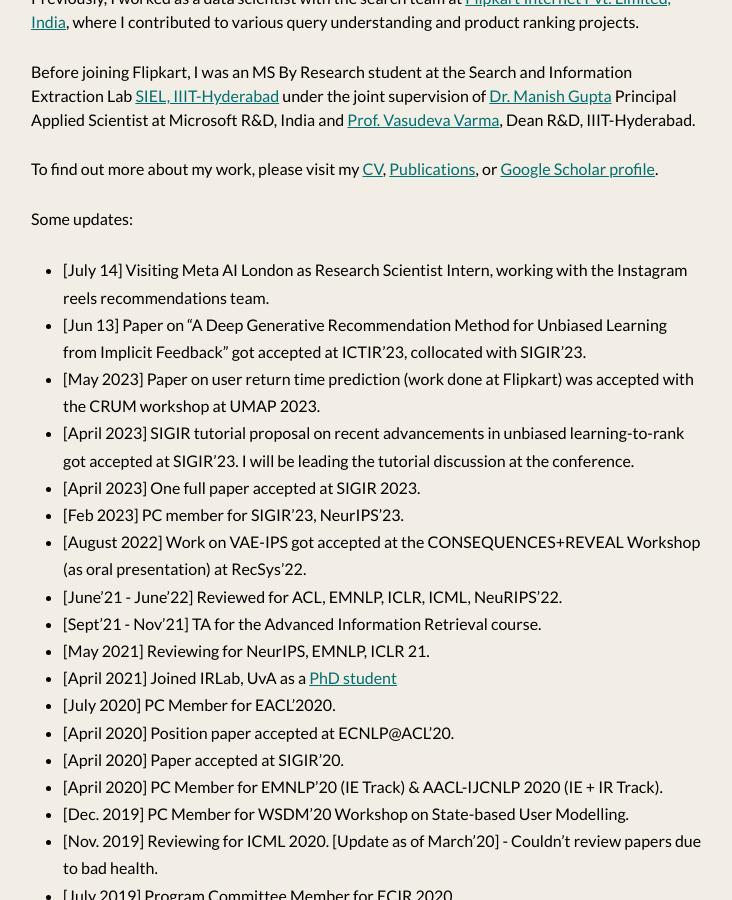
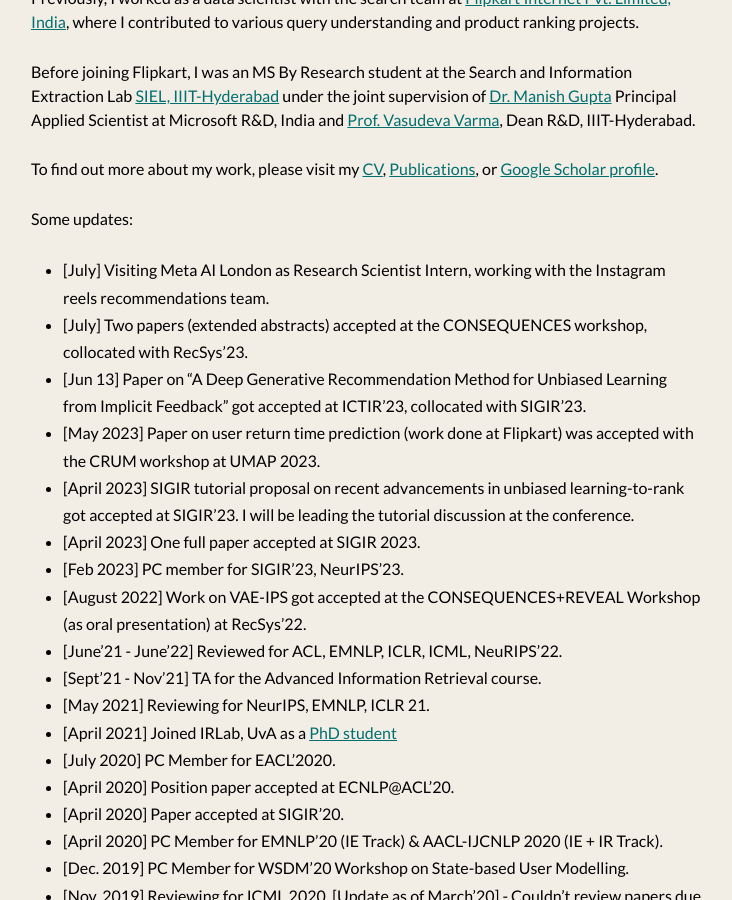
Before and after one commit to shashankg7/shashankg7.github.io, a Jekyll site: the page built from index.md, in a window 1280 px wide and 900 px high, scrolled down 380 px. Shown: the whole window, without its empty margins (273-1005 px from the left). Built offline with Jekyll 4.4.1, drawn with Linux system fonts in a browser that asks for light colours; nearby versions of some CDN libraries.

Commit message:
Update index.md

```diff
--- a/index.md
+++ b/index.md
@@ -17,7 +17,8 @@
 
 Some updates:
 
-* [July 14] Visiting Meta AI London as Research Scientist Intern, working with the Instagram reels recommendations team.
+* [July] Visiting Meta AI London as Research Scientist Intern, working with the Instagram reels recommendations team.
+* [July] Two papers (extended abstracts) accepted at the CONSEQUENCES workshop, collocated with RecSys'23.
 * [Jun 13] Paper on "A Deep Generative Recommendation Method for Unbiased Learning from Implicit Feedback" got accepted at ICTIR'23, collocated with SIGIR'23.
 * [May 2023] Paper on user return time prediction (work done at Flipkart) was accepted with the CRUM workshop at UMAP 2023.
 * [April 2023] SIGIR tutorial proposal on recent advancements in unbiased learning-to-rank got accepted at SIGIR'23. I will be leading the tutorial discussion at the conference.
```
